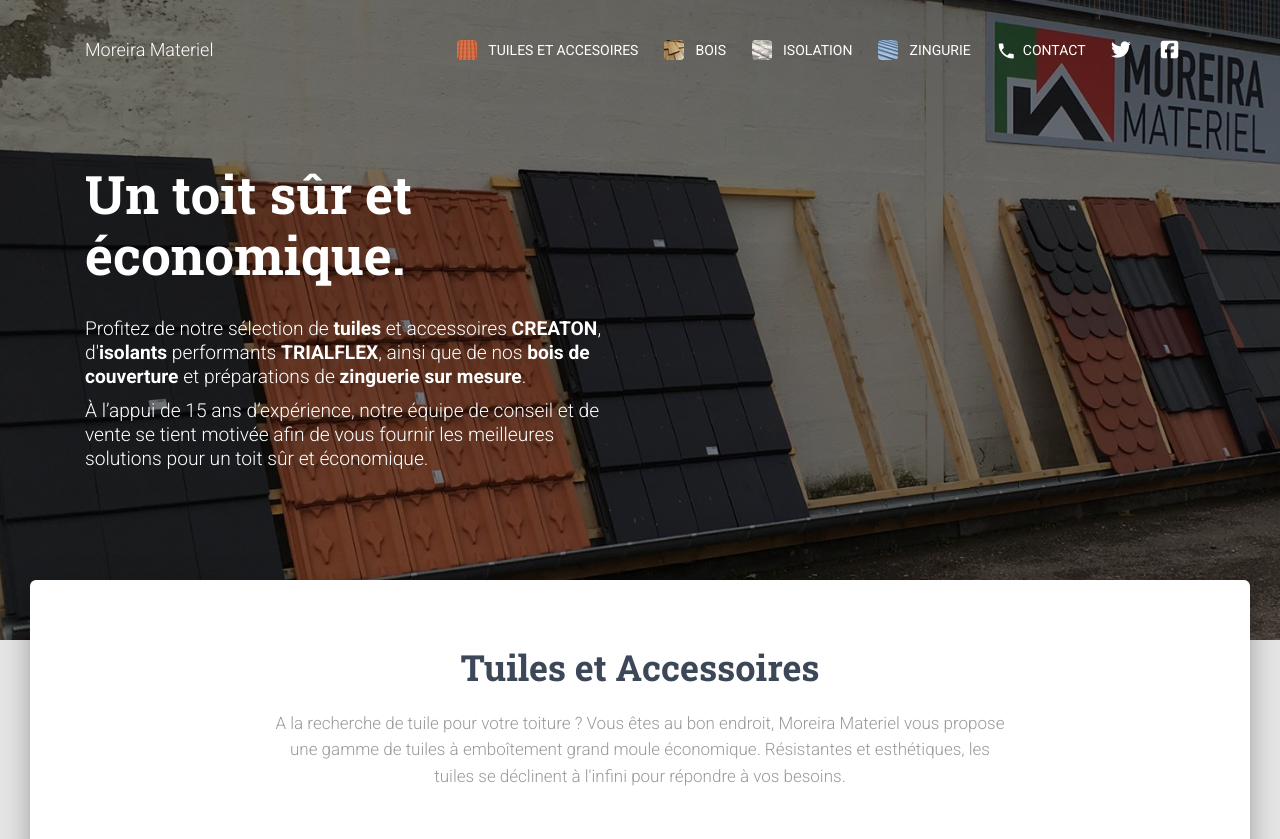
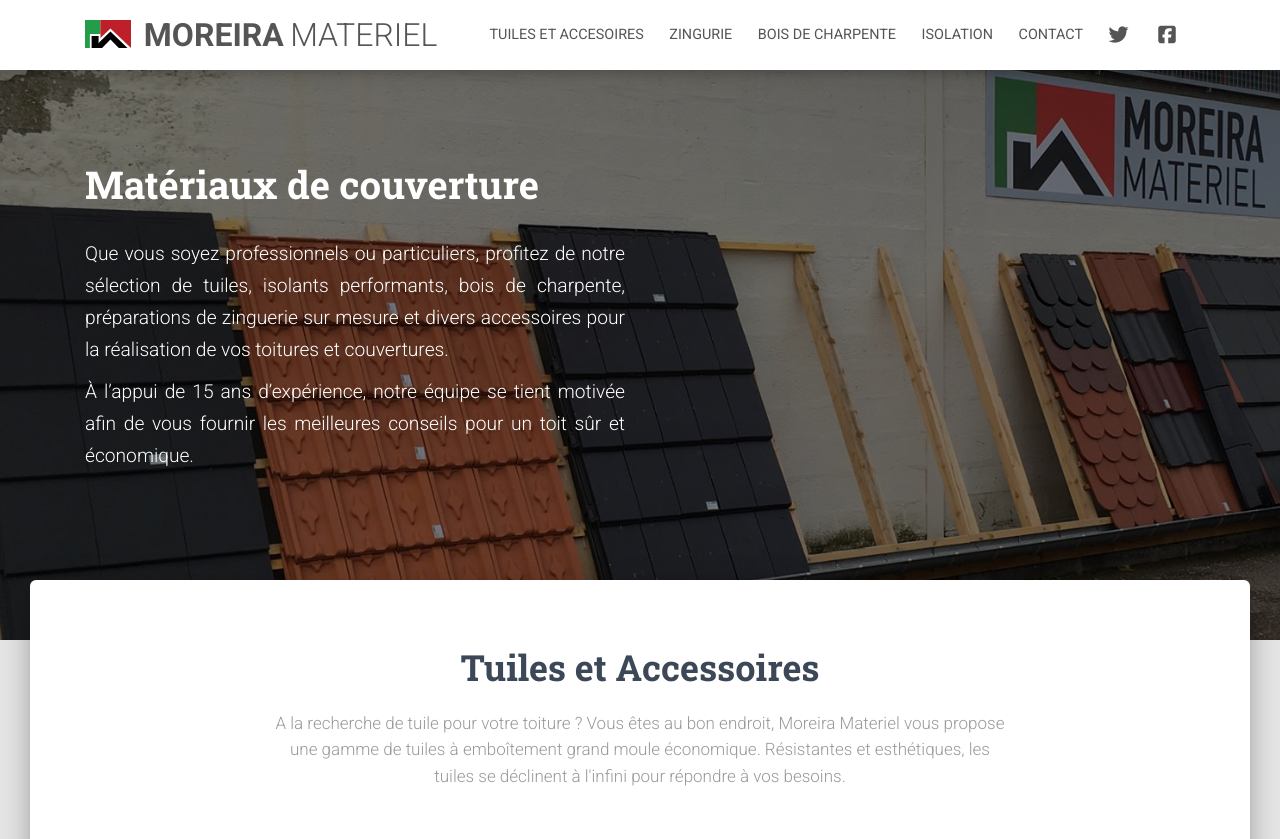
Before and after one commit to mons54/moreira-materiel, a PHP site: page / in a window 1280 px wide. Shown: the top 839 px of the page. Run offline with PHP 8.4, Linux system fonts and the light colour scheme; some libraries are stand-ins or nearby versions.

Commit message:
fix design

```diff
--- a/assets/index.css
+++ b/assets/index.css
@@ -1,13 +1,27 @@
-h1 {
-    font-size: 2.8rem;
-}
-
 .section {
     padding: 40px 0;
 }
 
 .info {
     padding: 40px 0 0;
+}
+
+.navbar .navbar-brand {
+    margin-right: 0;
+    font-size: 1.5rem;
+   text-transform: uppercase;
+}
+
+.navbar .navbar-brand strong {
+    font-weight: 800;
+}
+
+.navbar .navbar-brand .logo {
+    display: inline-block;
+    background-image: url(./img/logo.svg);
+    width: 34px;
+    height: 20px;
+    margin-right: 0.4rem;
 }
 
 .nav-icon {
@@ -44,17 +58,22 @@
     background-color: #607D8B;
 }
 
+.page-header .title {
+    font-size: 2.4rem;
+}
+
 .page-header_description {
     padding: 1.4rem 0 1rem;
 }
 
 .page-header_description a {
     color: inherit;
-    font-weight: 600;
 }
 
 .page-header_description p {
-    font-size: 1rem;
+    font-size: 1.2rem;
+    line-height: 2rem;
+    text-align: justify;
 }
 
 .section--tile .icon img {
@@ -65,10 +84,10 @@
     font-size: 1rem;
 }
 
-@media (min-width: 992px) {
-    .navbar .navbar-nav .nav-item .nav-link {
-        padding: 0.8rem;
-        font-size: 14px;
+/** iphone4 **/
+@media (max-width: 330px) {
+    .navbar .navbar-brand {
+        font-size: 1.4rem;
     }
 }
 
@@ -80,10 +99,54 @@
 
     .page-header {
         background-size: 138%;
-        background-position: 4% 48%;
+        background-position: 4% 40%;
+    }
+}
+
+@media (min-width: 992px) {
+
+    .navbar .navbar-brand {
+        display: flex;
+        vertical-align: middle;
+        font-size: 1.4rem;
+        margin-right: 0.4rem;
     }
 
-    .page-header_description p {
-        font-size: 1.2rem;
+    .navbar .navbar-brand strong {
+        margin-right: 0.4rem;
+    }
+
+    .navbar .navbar-nav .nav-item .nav-link {
+        padding: 0.6rem;
+        font-size: 0.85rem;
+    }
+
+    .navbar .navbar-brand .logo {
+        display: inline-block;
+        background-image: url(./img/logo.svg);
+        width: 40px;
+        height: 24px;
+        margin-right: 0.8rem;
+    }
+
+    .nav-icon--mobile,
+    .nav-text--mobile {
+        display: none;
     }
 }
+@media (min-width: 1200px) {
+    .navbar .navbar-brand {
+        font-size: 2rem;
+        margin-right: 1rem;
+    }
+
+    .navbar .navbar-nav .nav-item .nav-link {
+        padding: 0.8rem;
+        font-size: 0.9rem;
+    }
+
+    .navbar .navbar-brand .logo {
+        width: 46px;
+        height: 28px;
+    }
+}
--- a/assets/js/material-kit.js
+++ b/assets/js/material-kit.js
@@ -88,12 +88,6 @@
 
     $('.bootstrap-tagsinput').addClass('' + tagClass + '-badge');
 
-    if ($('.navbar-color-on-scroll').length != 0) {
-        $(window).on('scroll', materialKit.checkScrollForTransparentNavbar);
-    }
-
-    materialKit.checkScrollForTransparentNavbar();
-
     if (window_width >= 768) {
         big_image = $('.page-header[data-parallax="true"]');
         if (big_image.length != 0) {
@@ -121,7 +115,7 @@
     }
 });
 
-$(document).on('click', '.navbar-toggler', function() {
+$(document).on('click', '.navbar-toggler, .nav-link', function() {
     $toggle = $(this);
 
     if (materialKit.misc.navbar_menu_visible == 1) {
--- a/index.html
+++ b/index.html
@@ -31,10 +31,13 @@
 
 <body class="landing-page ">
 
-    <nav class="navbar navbar-color-on-scroll navbar-transparent fixed-top navbar-expand-lg " color-on-scroll="100" id="sectionsNav">
+    <nav class="navbar navbar-color-on-scroll fixed-top navbar-expand-lg " color-on-scroll="100" id="sectionsNav">
         <div class="container">
             <div class="navbar-translate">
-                <a class="navbar-brand" href="#">Moreira Materiel</a>
+                <a class="navbar-brand" href="#">
+                    <i class="logo"></i>
+                    <strong>Moreira</strong> Materiel
+                </a>
                 <button class="navbar-toggler" type="button" data-toggle="collapse" aria-expanded="false" aria-label="Toggle navigation">
                     <span class="navbar-toggler-icon"></span>
                     <span class="navbar-toggler-icon"></span>
@@ -45,41 +48,41 @@
                 <ul class="navbar-nav ml-auto">
                     <li class="nav-item">
                         <a class="nav-link" href="#tuiles">
-                            <i class="nav-icon nav-icon--tile"></i>
+                            <i class="nav-icon nav-icon--tile nav-icon--mobile"></i>
                             Tuiles et accesoires
                         </a>
                     </li>
                     <li class="nav-item">
+                        <a class="nav-link" href="#zinguerie">
+                            <i class="nav-icon nav-icon--zinguerie nav-icon--mobile"></i>
+                            Zingurie
+                        </a>
+                    </li>
+                    <li class="nav-item">
                         <a class="nav-link" href="#bois">
-                            <i class="nav-icon nav-icon--wood"></i>
-                            Bois
+                            <i class="nav-icon nav-icon--wood nav-icon--mobile"></i>
+                            Bois de charpente
                         </a>
                     </li>
                     <li class="nav-item">
                         <a class="nav-link" href="#isolation">
-                            <i class="nav-icon nav-icon--insulation"></i>
+                            <i class="nav-icon nav-icon--insulation nav-icon--mobile"></i>
                             Isolation
                         </a>
                     </li>
                     <li class="nav-item">
-                        <a class="nav-link" href="#zinguerie">
-                            <i class="nav-icon nav-icon--zinguerie"></i>
-                            Zingurie
+                        <a class="nav-link" href="#contact">
+                            <i class="nav-icon nav-icon--mobile fa fa-phone"></i> Contact
                         </a>
                     </li>
                     <li class="nav-item">
-                        <a class="nav-link" href="#contact">
-                            <i class="material-icons">phone</i> Contact
+                        <a class="nav-link" href="https://twitter.com/moreiratoiture" target="_blank">
+                            <i class="nav-icon fa fa-twitter"></i> <span class="nav-text nav-text--mobile">Twitter</span>
                         </a>
                     </li>
                     <li class="nav-item">
-                        <a class="nav-link" rel="tooltip" title="" data-placement="bottom" href="https://twitter.com/moreiratoiture" target="_blank" data-original-title="Nous suivre sur Twitter">
-                            <i class="fa fa-twitter"></i>
-                        </a>
-                    </li>
-                    <li class="nav-item">
-                        <a class="nav-link" rel="tooltip" title="" data-placement="bottom" href="https://www.facebook.com/moreiramateriel/" target="_blank" data-original-title="Nous suivre sur Facebook">
-                            <i class="fa fa-facebook-square"></i>
+                        <a class="nav-link" href="https://www.facebook.com/moreiramateriel/" target="_blank">
+                            <i class="nav-icon fa fa-facebook-square"></i> <span class="nav-text nav-text--mobile">Facebook</span>
                         </a>
                     </li>
                 </ul>
@@ -91,17 +94,16 @@
         <div class="container">
             <div class="row">
                 <div class="col-md-6">
-                    <h1 class="title">Un toit sûr et économique.</h1>
+                    <h1 class="title">Matériaux de couverture</h1>
                     <div class="page-header_description">
                         <p>
-                            Profitez de notre sélection de <a href="#tuiles">tuiles</a> et accessoires <a href="https://www.creaton.com/fr/" target="_blank">CREATON</a>,
-                            d'<a href="#isolants">isolants</a> performants <a href="./assets/trialflex.pdf" target="_blank">TRIALFLEX</a>,
-                            ainsi que de nos <a href="#bois">bois de couverture</a>
-                            et préparations de <a href="#zinguerie">zinguerie sur mesure</a>.
+                            Que vous soyez professionnels ou particuliers, profitez de notre sélection de tuiles,
+                            isolants performants, bois de charpente, préparations de zinguerie sur mesure
+                            et divers accessoires pour la réalisation de vos toitures et couvertures.
                         </p>
                         <p>
-                            À l’appui de 15 ans d’expérience, notre équipe de conseil et de vente se tient motivée
-                            afin de vous fournir les meilleures solutions pour un toit sûr et économique.
+                            À l’appui de 15 ans d’expérience, notre équipe se tient motivée
+                            afin de vous fournir les meilleures conseils pour un toit sûr et économique.
                         </p>
                     </div>
                 </div>
@@ -200,13 +202,9 @@
     <script src="./assets/js/core/jquery.min.js"></script>
     <script src="./assets/js/core/popper.min.js"></script>
     <script src="./assets/js/bootstrap-material-design.js"></script>
-    <!--  Plugin for Date Time Picker and Full Calendar Plugin  -->
     <script src="./assets/js/plugins/moment.min.js"></script>
-    <!--    Plugin for the Datepicker, full documentation here: https://github.com/Eonasdan/bootstrap-datetimepicker -->
     <script src="./assets/js/plugins/bootstrap-datetimepicker.min.js"></script>
-    <!--    Plugin for the Sliders, full documentation here: http://refreshless.com/nouislider/ -->
     <script src="./assets/js/plugins/nouislider.min.js"></script>
-    <!-- Material Kit Core initialisations of plugins and Bootstrap Material Design Library -->
     <script src="./assets/js/material-kit.js?v=2.0.2"></script>
 
 </body>
```
